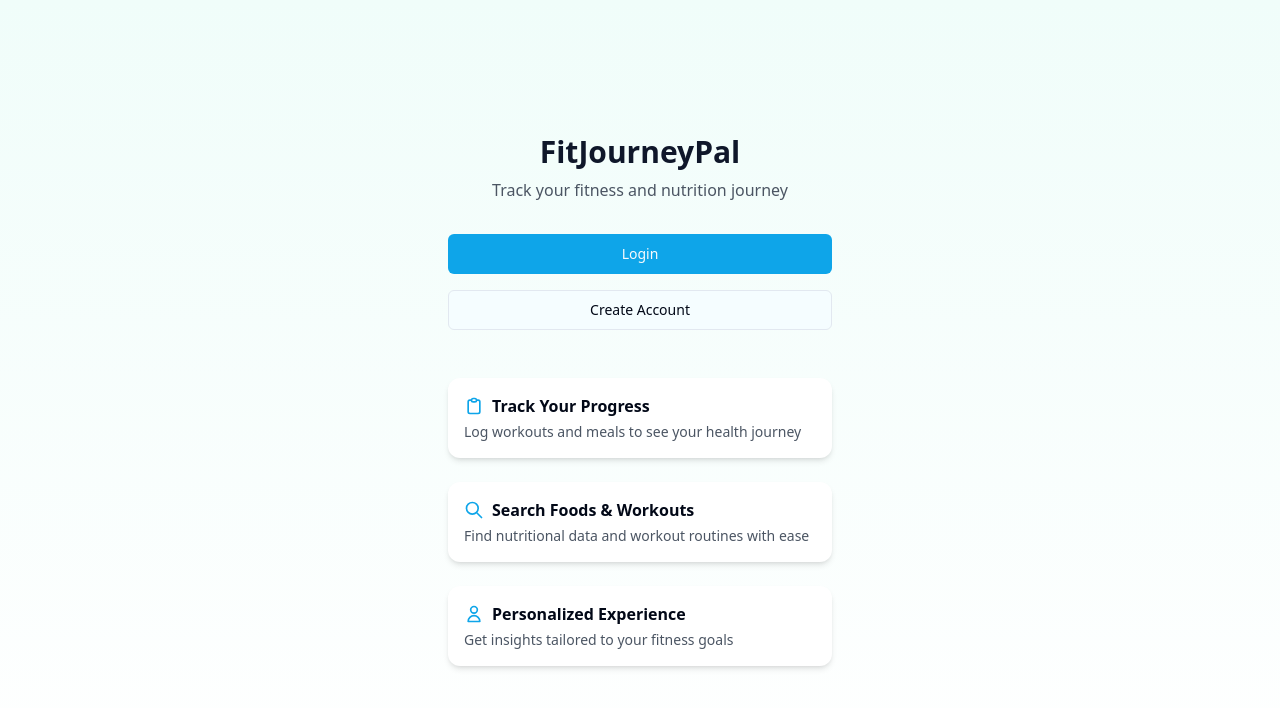
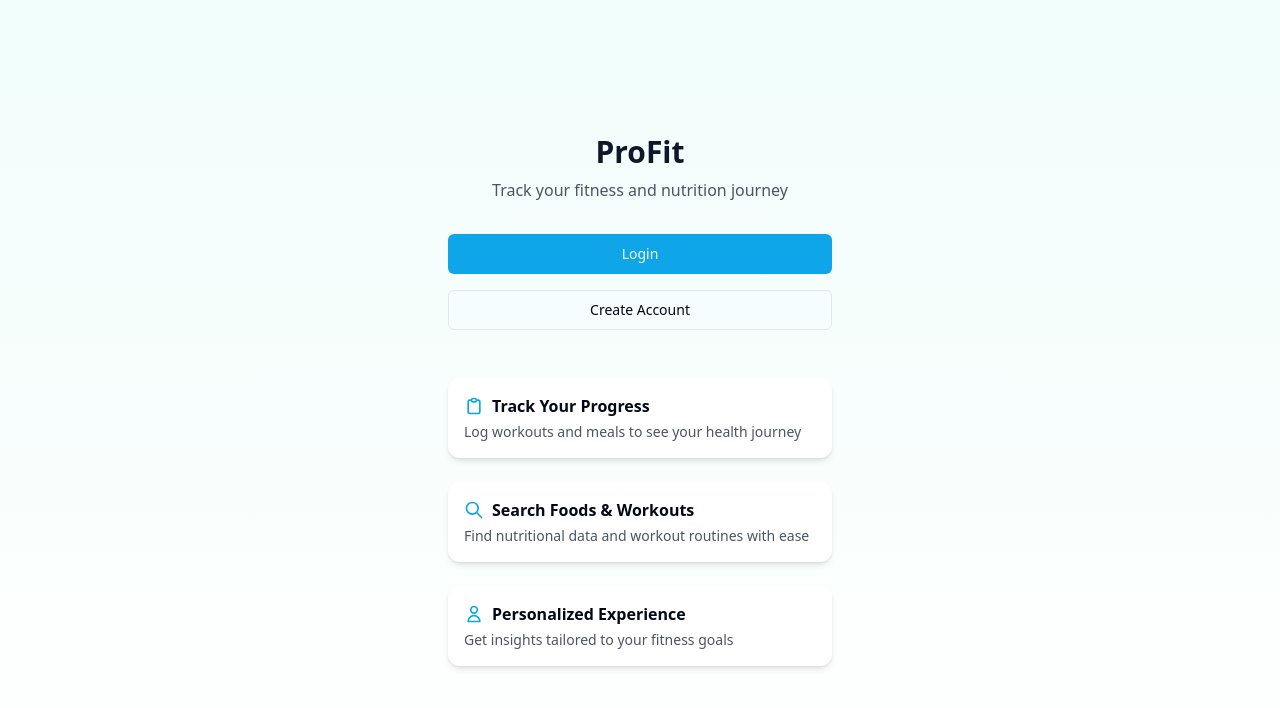
Before and after one commit to 21100903/fit-journey-pal, a React (Vite) app: page / in a window 1280 px wide. Shown: the top 708 px of the page. Built offline with nearby package versions, Linux system fonts and the light colour scheme.

Commit message:
Rename application
Rename the application to ProFit in the project files.

```diff
--- a/index.html
+++ b/index.html
@@ -1,13 +1,14 @@
+
 <!DOCTYPE html>
 <html lang="en">
   <head>
     <meta charset="UTF-8" />
     <meta name="viewport" content="width=device-width, initial-scale=1.0" />
-    <title>fit-journey-pal</title>
+    <title>ProFit</title>
     <meta name="description" content="Lovable Generated Project" />
     <meta name="author" content="Lovable" />
 
-    <meta property="og:title" content="fit-journey-pal" />
+    <meta property="og:title" content="ProFit" />
     <meta property="og:description" content="Lovable Generated Project" />
     <meta property="og:type" content="website" />
     <meta property="og:image" content="https://lovable.dev/opengraph-image-p98pqg.png" />
--- a/src/components/Auth/LoginForm.tsx
+++ b/src/components/Auth/LoginForm.tsx
@@ -31,7 +31,7 @@ const LoginForm: React.FC = () => {
 
   return (
     <div className="px-6 py-8">
-      <h1 className="text-2xl font-bold text-center mb-6">Login to FitJourneyPal</h1>
+      <h1 className="text-2xl font-bold text-center mb-6">Login to ProFit</h1>
 
       <form onSubmit={handleSubmit} className="space-y-4">
         <div>
--- a/src/pages/Index.tsx
+++ b/src/pages/Index.tsx
@@ -13,7 +13,7 @@ const Index = () => {
   if (!isAuthenticated) {
     return (
       <div className="min-h-screen flex flex-col items-center justify-center bg-gradient-to-b from-fitness-light to-white p-6">
-        <h1 className="text-3xl font-bold text-fitness-dark mb-2 text-center">FitJourneyPal</h1>
+        <h1 className="text-3xl font-bold text-fitness-dark mb-2 text-center">ProFit</h1>
         <p className="text-gray-600 mb-8 text-center">Track your fitness and nutrition journey</p>
 
         <div className="space-y-4 w-full max-w-sm">
```
